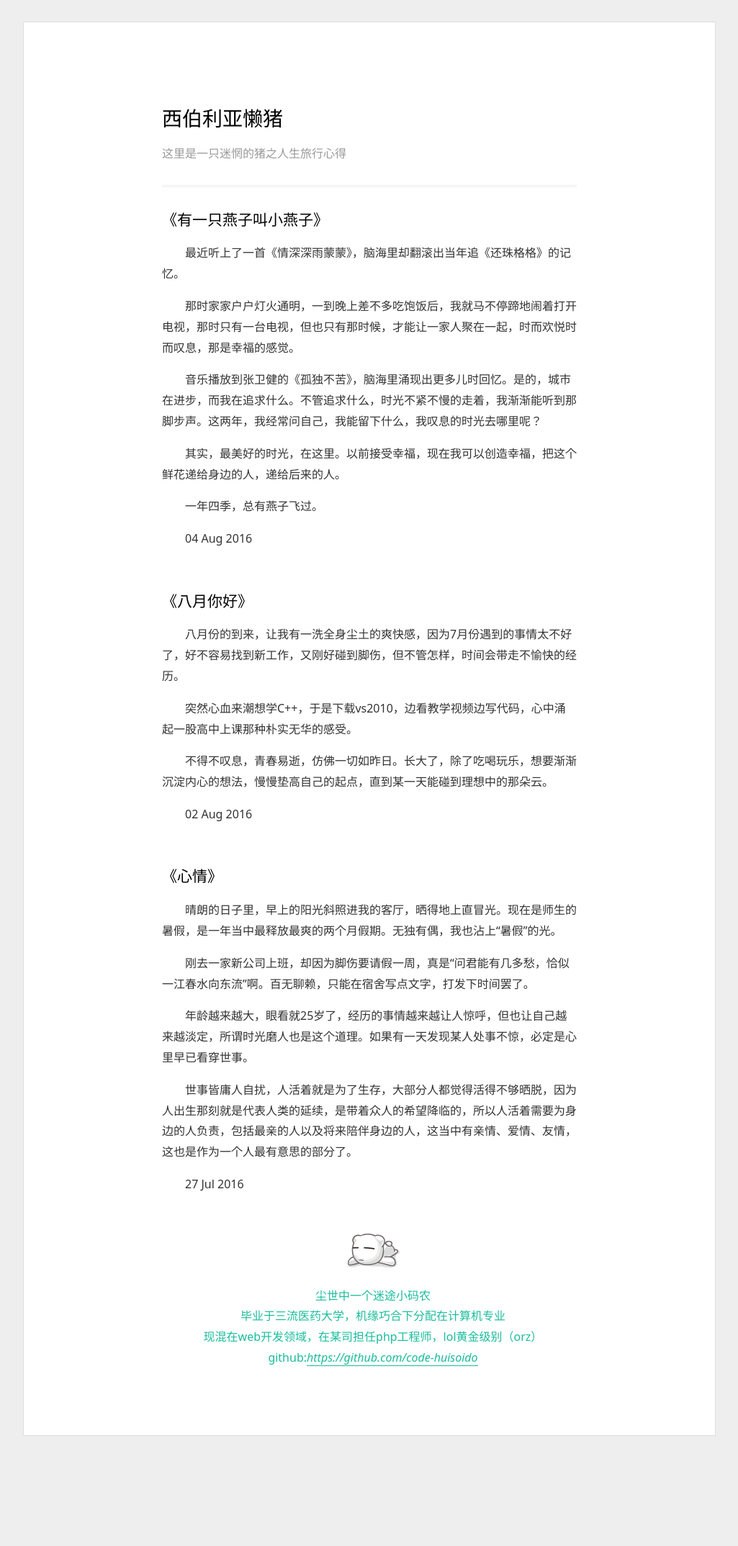
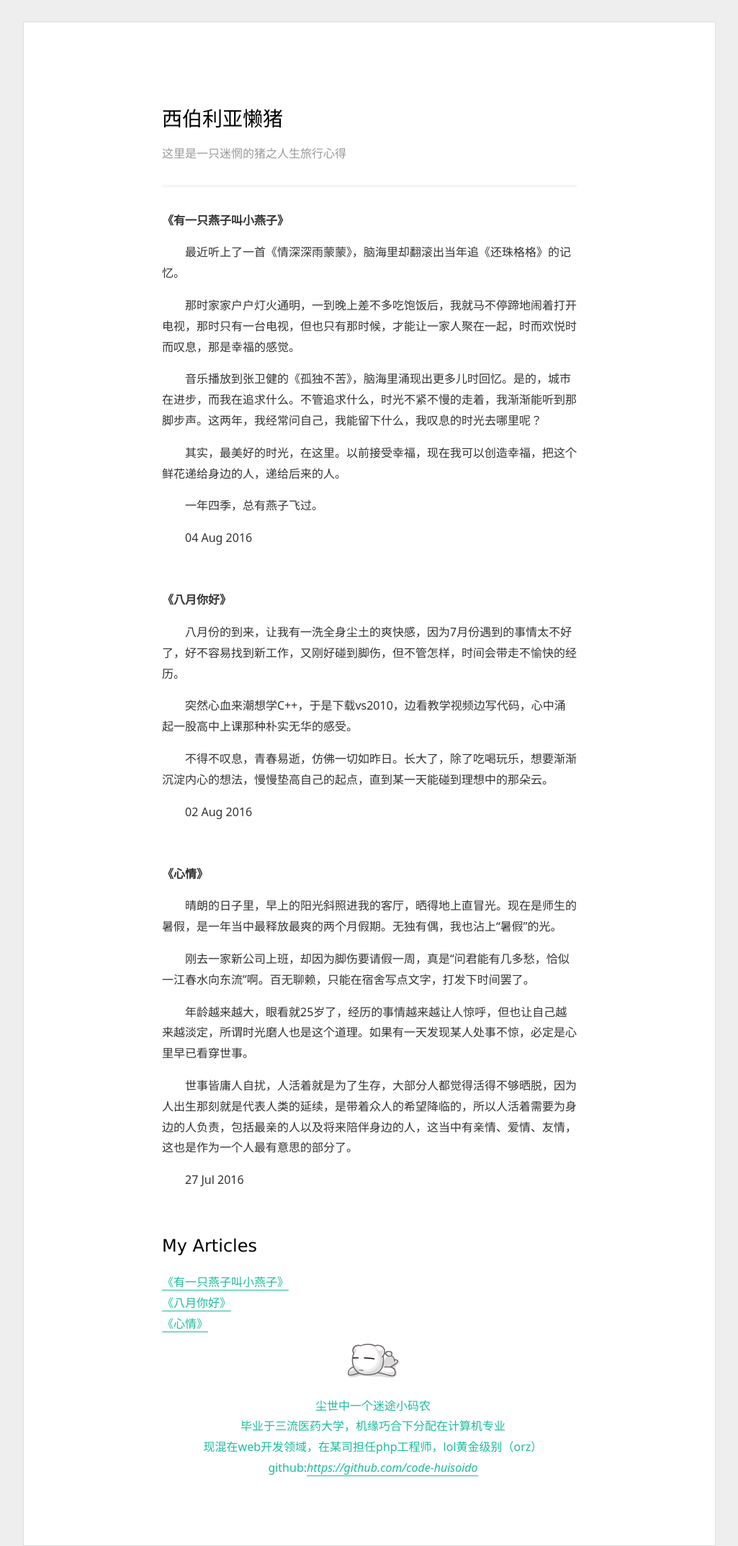
Before and after one commit to code-huisoido/myblog, a Jekyll site: the page index_local.html, which Jekyll copies as it is, in a window 1280 px wide. Shown: the whole page at 72% size, without its empty margins (127-1152 px from the left). Built offline with Jekyll 4.4.1, drawn with Linux system fonts in a browser that asks for light colours; before the commit the page ends 1995 px from its top, so only the background shows below that.

Commit message:
modified index css

```diff
--- a/css/page.css
+++ b/css/page.css
@@ -62,6 +62,17 @@ img{
     color: #1abc9c;
     font-size:1.6rem;
 }
+.article_list{
+	font-size:1.6rem;
+}
+.article_list ul{
+	margin:0;
+	padding:0;
+	list-style: none;
+}
+.article_list i{
+	font-style: normal;
+}
 
 .blog_content{
 	font-size:1.6rem;
--- a/index.html
+++ b/index.html
@@ -19,11 +19,11 @@ title: 西伯利亚懒猪
 	</div>
 
 	<div class="article_list">
-		<h4>最新文章</h4>
+		<h2>My Articles</h2>
 		<ul>
 			{% for post in site.posts %}
 			<li>
-				<em class="article_time">{{ post.date | date_to_string }}</em><a href="{{ site.baseurl }}{{ post.url }}">{{ post.title }}</a>
+				<a href="{{ site.baseurl }}{{ post.url }}"><i>{{ post.title }}</i></a>
 			</li>
 			{% endfor %}
 		</ul>
--- a/index_local.html
+++ b/index_local.html
@@ -12,13 +12,15 @@
 <!-- <div class="banner">
 	<img src="/myblog/image/desktop.jpg">
 </div> -->
+
+
 <div id="content">
 	<h1>西伯利亚懒猪</h1>
 	<h2 id="tagline">这里是一只迷惘的猪之人生旅行心得</h2>
 
+	<div class="right_content">
 
-
-		<p><p class="article_title"><h2>《有一只燕子叫小燕子》</h2></p>
+		<p><p class="article_title"><b>《有一只燕子叫小燕子》</b></p>
 <div class="blog_content">
 <p>最近听上了一首《情深深雨蒙蒙》，脑海里却翻滚出当年追《还珠格格》的记忆。</p>
 <p>那时家家户户灯火通明，一到晚上差不多吃饱饭后，我就马不停蹄地闹着打开电视，那时只有一台电视，但也只有那时候，才能让一家人聚在一起，时而欢悦时而叹息，那是幸福的感觉。</p>
@@ -31,7 +33,7 @@
 </p>
 		<br/>
 
-		<p><p class="article_title"><h2>《八月你好》</h2></p>
+		<p><p class="article_title"><b>《八月你好》</b></p>
 <div class="blog_content">
 <p>八月份的到来，让我有一洗全身尘土的爽快感，因为7月份遇到的事情太不好了，好不容易找到新工作，又刚好碰到脚伤，但不管怎样，时间会带走不愉快的经历。</p>
 <p>突然心血来潮想学C++，于是下载vs2010，边看教学视频边写代码，心中涌起一股高中上课那种朴实无华的感受。</p>
@@ -42,7 +44,7 @@
 </p>
 		<br/>
 
-		<p><p class="article_title"><h2>《心情》</h2></p>
+		<p><p class="article_title"><b>《心情》</b></p>
 <div class="blog_content">
 <p>晴朗的日子里，早上的阳光斜照进我的客厅，晒得地上直冒光。现在是师生的暑假，是一年当中最释放最爽的两个月假期。无独有偶，我也沾上“暑假”的光。</p>
 <p>刚去一家新公司上班，却因为脚伤要请假一周，真是“问君能有几多愁，恰似一江春水向东流”啊。百无聊赖，只能在宿舍写点文字，打发下时间罢了。</p>
@@ -54,8 +56,28 @@
 </p>
 		<br/>
 
+	</div>
 
-<div class="about_me">
+	<div class="article_list">
+		<h2>My Articles</h2>
+		<ul>
+
+			<li>
+				<a href="/myblog/2016/08/04/mood.html"><i>《有一只燕子叫小燕子》</i></a>
+			</li>
+
+			<li>
+				<a href="/myblog/2016/08/02/mood.html"><i>《八月你好》</i></a>
+			</li>
+
+			<li>
+				<a href="/myblog/2016/07/27/mood.html"><i>《心情》</i></a>
+			</li>
+
+		</ul>
+	</div>
+
+	<div class="about_me">
 		<img src="./image/lanzhu.gif" id="avatar">
 		<p>
 		尘世中一个迷途小码农<br>
```
